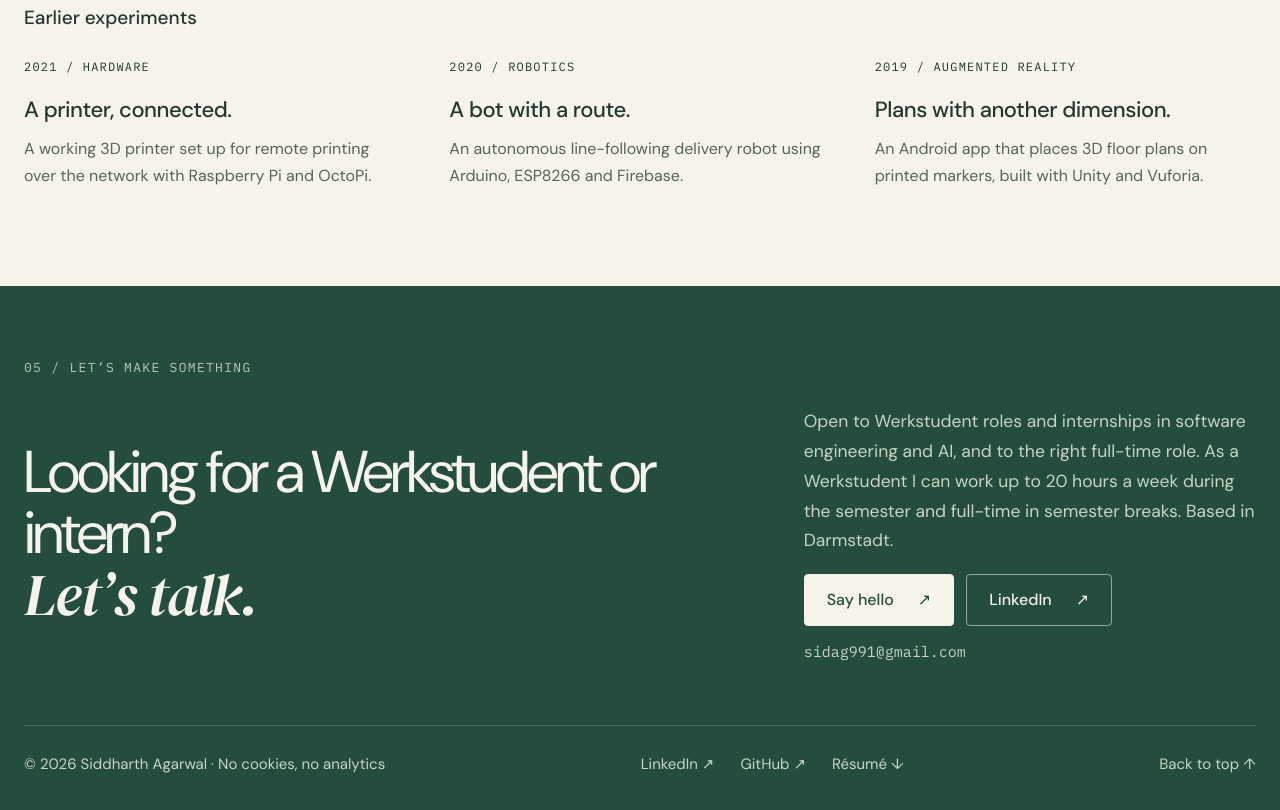
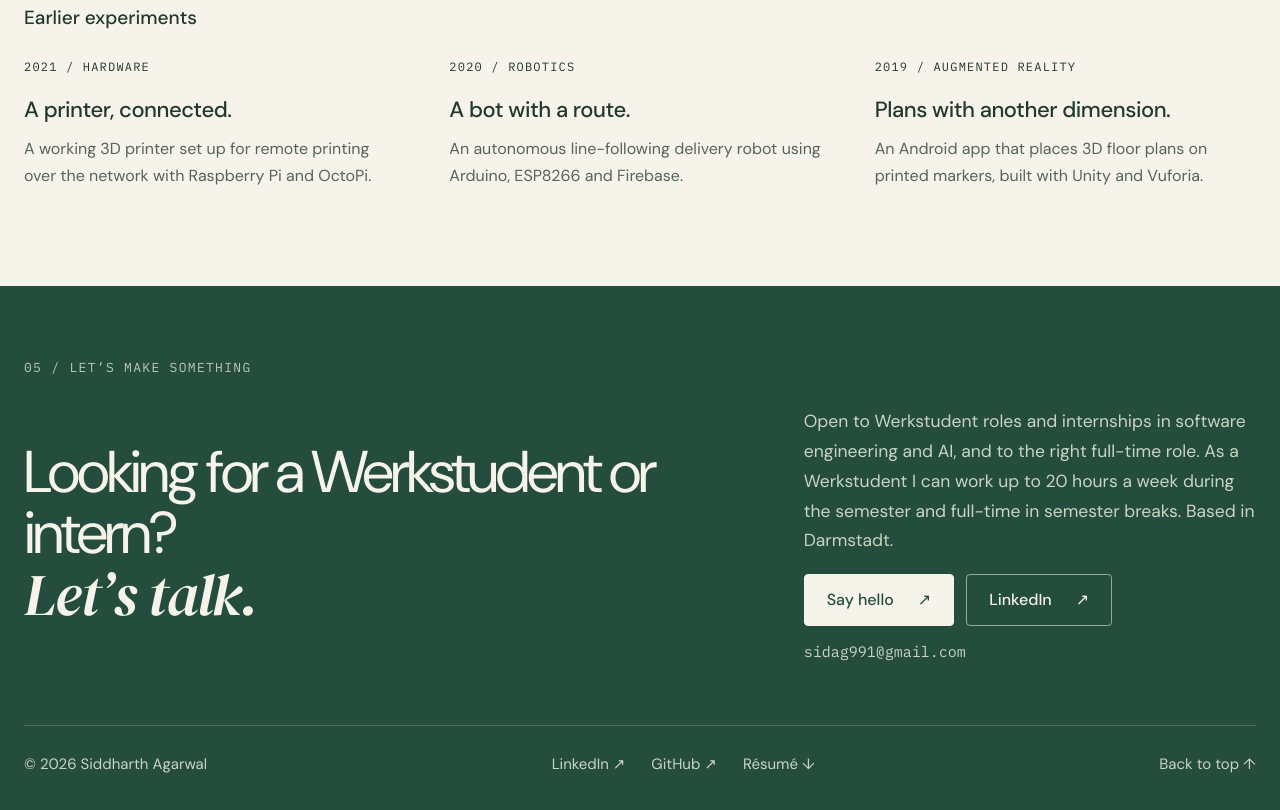
Before and after one commit to sidag99/sidag99.github.io, a website with bundled scripts: page index.html in a window 1280 px wide. Shown: the part 5792-6602 px from the top of the page. Built offline with nearby package versions, Linux system fonts and the light colour scheme.

Commit message:
Add GoatCounter visit counts and drop the no-analytics footer note

```diff
--- a/index.html
+++ b/index.html
@@ -309,7 +309,7 @@
         </div>
       </div>
       <footer>
-        <span>© 2026 Siddharth Agarwal · No cookies, no analytics</span>
+        <span>© 2026 Siddharth Agarwal</span>
         <div>
           <a href="https://www.linkedin.com/in/sidag99/" rel="noopener">LinkedIn ↗</a>
           <a href="https://github.com/sidag99" rel="noopener">GitHub ↗</a>
@@ -338,5 +338,6 @@
   <div class="command-results" id="command-results" role="navigation" aria-label="Results"></div>
   <p class="command-help">↑ ↓ to move · Enter to open · Esc to close</p>
 </dialog>
+<script data-goatcounter="https://siddharth-agarwal.goatcounter.com/count" async src="https://gc.zgo.at/count.js"></script>
 </body>
 </html>
--- a/js/i18n.mjs
+++ b/js/i18n.mjs
@@ -173,7 +173,6 @@ const PAGE_DE = {
   'Open to Werkstudent roles and internships in software engineering and AI, and to the right full-time role. As a Werkstudent I can work up to 20 hours a week during the semester and full-time in semester breaks. Based in Darmstadt.':
     'Offen für Werkstudentenstellen und Praktika in Softwareentwicklung und KI sowie für die passende Vollzeitstelle. Als Werkstudent kann ich im Semester bis zu 20 Stunden pro Woche arbeiten und in den Semesterferien in Vollzeit. Wohnhaft in Darmstadt.',
   'Say hello <span aria-hidden="true">↗</span>': 'Schreiben Sie mir <span aria-hidden="true">↗</span>',
-  '© 2026 Siddharth Agarwal · No cookies, no analytics': '© 2026 Siddharth Agarwal · Keine Cookies, kein Tracking',
   'Résumé ↓': 'Lebenslauf (EN) ↓',
   'Back to top ↑': 'Nach oben ↑',
 
```
Also changed, not shown: README.md.
